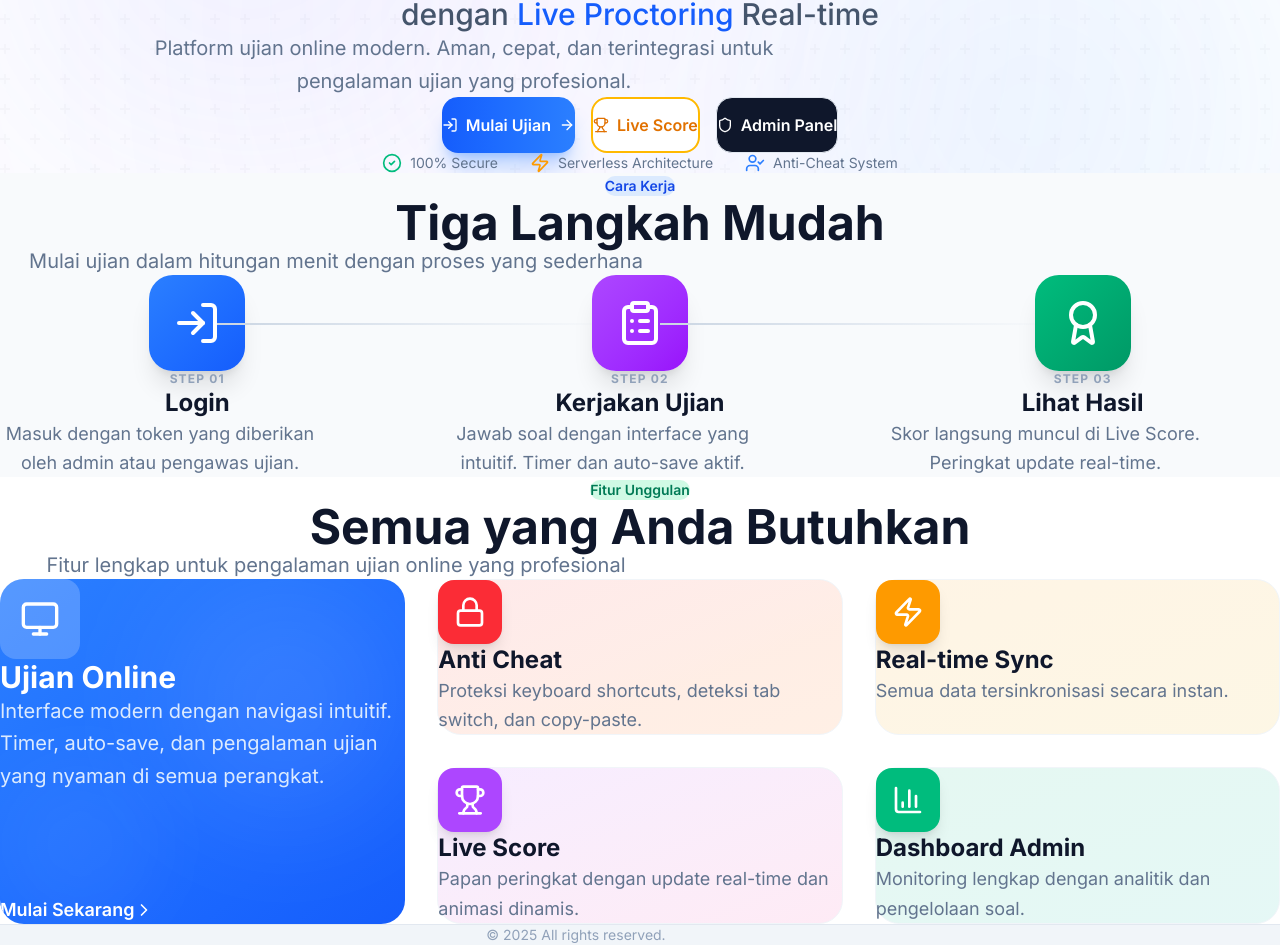
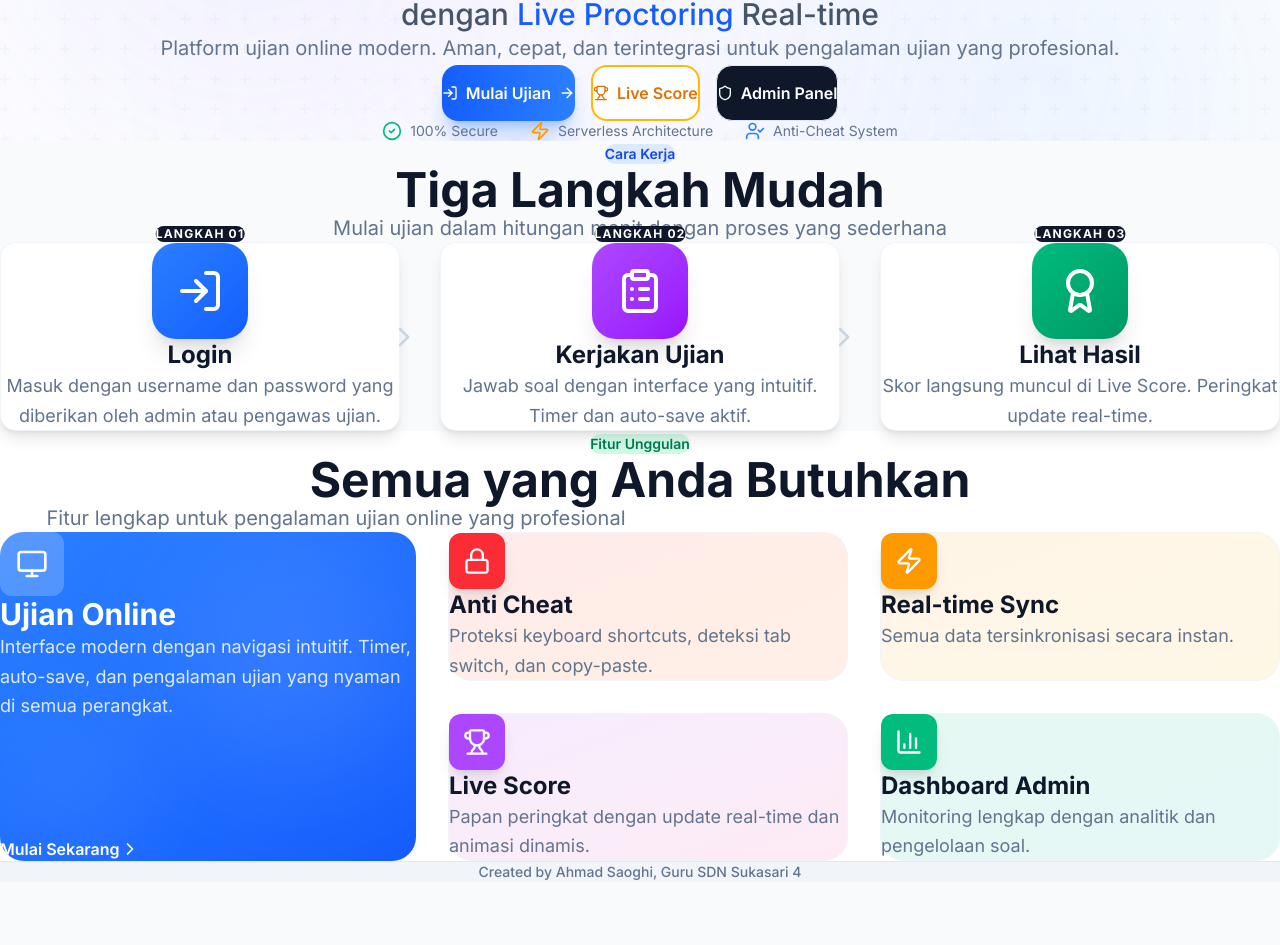
Before and after one commit to devsupat/UjianCBT, a Next.js app in the folder cbt-app/: page / in a window 1280 px wide. Shown: the part 156-1101 px from the top of the page. After the commit the page ends 1038 px from the top, so only its background shows below. Built offline with nearby package versions, Linux system fonts and the light colour scheme.

Commit message:
Update page.tsx

```diff
--- a/cbt-app/src/app/page.tsx
+++ b/cbt-app/src/app/page.tsx
@@ -28,7 +28,7 @@ export default function HomePage() {
       step: '01',
       icon: LogIn,
       title: 'Login',
-      description: 'Masuk dengan token yang diberikan oleh admin atau pengawas ujian.',
+      description: 'Masuk dengan username dan password yang diberikan oleh admin atau pengawas ujian.',
       color: 'from-blue-500 to-blue-600',
     },
     {
@@ -125,7 +125,7 @@ export default function HomePage() {
               dengan <span className="text-blue-600">Live Proctoring</span> Real-time
             </p>
 
-            <p className="text-slate-500 text-lg md:text-xl max-w-2xl mx-auto mb-12 leading-relaxed">
+            <p className="text-slate-500 text-lg md:text-xl max-w-23xl mx-auto mb-12 leading-relaxed">
               Platform ujian online modern. Aman, cepat, dan terintegrasi untuk pengalaman ujian yang profesional.
             </p>
 
@@ -184,8 +184,8 @@ export default function HomePage() {
       </section>
 
       {/* How It Works Section */}
-      <section className="py-20 lg:py-28 px-4 sm:px-6 lg:px-8 bg-slate-50 shrink-0">
-        <div className="w-full max-w-7xl mx-auto">
+      <section className="py-20 lg:py-28 px-6 sm:px-10 lg:px-20 bg-slate-50 shrink-0">
+        <div className="w-full">
           <motion.div
             initial={{ opacity: 0, y: 20 }}
             whileInView={{ opacity: 1, y: 0 }}
@@ -198,12 +198,13 @@ export default function HomePage() {
             <h2 className="text-3xl sm:text-4xl lg:text-5xl font-bold text-slate-900 mb-4">
               Tiga Langkah Mudah
             </h2>
-            <p className="text-slate-500 text-lg lg:text-xl max-w-2xl mx-auto">
+            <p className="text-slate-500 text-lg lg:text-xl max-w-20xl mx-auto">
               Mulai ujian dalam hitungan menit dengan proses yang sederhana
             </p>
           </motion.div>
 
-          <div className="grid grid-cols-1 sm:grid-cols-3 gap-8 lg:gap-12">
+          {/* Steps - Full width flex layout */}
+          <div className="flex flex-col md:flex-row gap-7 lg:gap-10 pt-6">
             {steps.map((item, index) => (
               <motion.div
                 key={item.step}
@@ -211,23 +212,30 @@ export default function HomePage() {
                 whileInView={{ opacity: 1, y: 0 }}
                 viewport={{ once: true }}
                 transition={{ delay: index * 0.15 }}
-                className="relative"
+                className="flex-1 relative"
               >
-                {/* Connector Line */}
-                {index < steps.length - 1 && (
-                  <div className="hidden sm:block absolute top-12 left-[55%] w-full h-0.5 bg-gradient-to-r from-slate-300 via-slate-200 to-transparent" />
-                )}
+                {/* Step Card */}
+                <div className="h-full bg-white rounded-2xl p-6 lg:p-10 pt-10 lg:pt-12 shadow-lg hover:shadow-xl transition-shadow border border-slate-100 text-center mt-4">
+                  {/* Step Number Badge */}
+                  <div className="absolute -top-4 left-1/2 -translate-x-1/2 px-4 py-1 bg-slate-900 text-white text-xs font-bold rounded-full tracking-widest">
+                    LANGKAH {item.step}
+                  </div>
 
-                <div className="text-center">
                   {/* Step Icon */}
-                  <div className={`inline-flex items-center justify-center w-20 h-20 lg:w-24 lg:h-24 rounded-2xl lg:rounded-3xl bg-gradient-to-br ${item.color} text-white mb-6 shadow-xl`}>
+                  <div className={`inline-flex items-center justify-center w-20 h-20 lg:w-24 lg:h-24 rounded-2xl lg:rounded-3xl bg-gradient-to-br ${item.color} text-white mb-6 shadow-xl mx-auto`}>
                     <item.icon className="w-10 h-10 lg:w-12 lg:h-12" />
                   </div>
 
-                  <div className="text-xs font-bold text-slate-400 tracking-widest mb-2">STEP {item.step}</div>
                   <h3 className="text-xl lg:text-2xl font-bold text-slate-900 mb-3">{item.title}</h3>
-                  <p className="text-slate-500 text-base lg:text-lg leading-relaxed max-w-xs mx-auto">{item.description}</p>
+                  <p className="text-slate-500 text-base lg:text-lg leading-relaxed">{item.description}</p>
                 </div>
+
+                {/* Connector Arrow - Hidden on mobile */}
+                {index < steps.length - 1 && (
+                  <div className="hidden md:flex absolute top-1/2 -right-4 lg:-right-5 -translate-y-1/2 z-10">
+                    <ChevronRight className="w-8 h-8 text-slate-300" />
+                  </div>
+                )}
               </motion.div>
             ))}
           </div>
@@ -235,8 +243,8 @@ export default function HomePage() {
       </section>
 
       {/* Bento Grid Features */}
-      <section className="py-20 lg:py-28 px-4 sm:px-6 lg:px-8 bg-white shrink-0">
-        <div className="w-full max-w-7xl mx-auto">
+      <section className="py-24 lg:py-32 px-6 sm:px-10 lg:px-20 bg-white shrink-0">
+        <div className="w-full">
           <motion.div
             initial={{ opacity: 0, y: 20 }}
             whileInView={{ opacity: 1, y: 0 }}
@@ -254,32 +262,34 @@ export default function HomePage() {
             </p>
           </motion.div>
 
-          {/* Bento Grid - 3 columns on large screens */}
-          <div className="grid grid-cols-1 sm:grid-cols-2 lg:grid-cols-3 gap-6 lg:gap-8">
-            {/* Large Card - Ujian Online */}
+          {/* Features Grid - Clean equal layout */}
+
+          <div className="flex flex-col lg:flex-row gap-6 lg:gap-8">
+            {/* Ujian Online - Feature Card */}
             <motion.div
-              initial={{ opacity: 0, y: 20 }}
+              initial={{ opacity: 0, y: 10 }}
               whileInView={{ opacity: 1, y: 0 }}
               viewport={{ once: true }}
-              className="sm:col-span-2 lg:col-span-1 lg:row-span-2 rounded-2xl lg:rounded-3xl p-8 lg:p-10 bg-gradient-to-br from-blue-500 to-blue-600 text-white relative overflow-hidden group"
+              className="flex-1 rounded-2xl lg:rounded-3xl p-8 lg:p-10 bg-gradient-to-br from-blue-500 to-blue-600 text-white relative overflow-hidden group"
             >
               <div className="absolute top-0 right-0 w-60 h-60 bg-white/10 rounded-full blur-3xl" />
               <div className="absolute bottom-0 left-0 w-40 h-40 bg-white/5 rounded-full blur-2xl" />
-              <div className="relative h-full flex flex-col min-h-[280px] lg:min-h-0">
-                <div className="w-16 h-16 lg:w-20 lg:h-20 rounded-xl lg:rounded-2xl bg-white/20 flex items-center justify-center mb-6">
-                  <Monitor className="w-8 h-8 lg:w-10 lg:h-10" />
+              <div className="relative h-full flex flex-col">
+                <div className="w-16 h-16 rounded-xl bg-white/20 flex items-center justify-center mb-6">
+                  <Monitor className="w-8 h-8" />
                 </div>
                 <h3 className="text-2xl lg:text-3xl font-bold mb-3">Ujian Online</h3>
-                <p className="text-blue-100 text-base lg:text-xl mb-6 flex-1 leading-relaxed">
+                <p className="text-blue-100 text-base lg:text-lg mb-6 flex-1 leading-relaxed">
                   Interface modern dengan navigasi intuitif. Timer, auto-save, dan pengalaman ujian yang nyaman di semua perangkat.
                 </p>
-                <Link href="/login" className="inline-flex items-center text-base lg:text-lg font-semibold text-white hover:underline w-fit">
+                <Link href="/login" className="inline-flex items-center text-base font-semibold text-white hover:underline w-fit">
                   Mulai Sekarang <ChevronRight className="w-5 h-5 ml-1" />
                 </Link>
               </div>
             </motion.div>
 
-            {/* Feature Cards - 2x2 grid on right side on large screens */}
+            {/* Other Feature Cards - 2x2 Grid */}
+            <div className="flex-[2] grid grid-cols-1 sm:grid-cols-2 gap-6 lg:gap-8">
               {bentoFeatures.map((feature, index) => (
                 <motion.div
                   key={feature.title}
@@ -289,22 +299,23 @@ export default function HomePage() {
                   transition={{ delay: (index + 1) * 0.1 }}
                   className={`rounded-2xl lg:rounded-3xl p-6 lg:p-8 bg-gradient-to-br ${feature.gradient} border border-slate-100 hover:shadow-xl hover:scale-[1.02] transition-all duration-300 group`}
                 >
-                <div className={`w-14 h-14 lg:w-16 lg:h-16 rounded-xl lg:rounded-2xl ${feature.iconBg} flex items-center justify-center mb-4 lg:mb-6 text-white group-hover:scale-110 transition-transform shadow-lg`}>
-                  <feature.icon className="w-7 h-7 lg:w-8 lg:h-8" />
+                  <div className={`w-14 h-14 rounded-xl ${feature.iconBg} flex items-center justify-center mb-4 text-white group-hover:scale-110 transition-transform shadow-lg`}>
+                    <feature.icon className="w-7 h-7" />
                   </div>
-                <h3 className="text-xl lg:text-2xl font-bold text-slate-900 mb-2 lg:mb-3">{feature.title}</h3>
+                  <h3 className="text-xl lg:text-2xl font-bold text-slate-900 mb-2">{feature.title}</h3>
                   <p className="text-slate-500 text-base lg:text-lg leading-relaxed">{feature.description}</p>
                 </motion.div>
               ))}
+            </div>
           </div>
         </div>
       </section>
 
       {/* Footer */}
       <footer className="py-6 px-6 bg-slate-100 border-t border-slate-200 shrink-0">
-        <div className="max-w-6xl mx-auto text-center">
-          <p className="text-slate-400 text-sm">
-            &copy; {new Date().getFullYear()} All rights reserved.
+        <div className="w-full flex justify-center">
+          <p className="text-slate-500 text-sm font-medium text-center">
+            Created by Ahmad Saoghi, Guru SDN Sukasari 4
           </p>
         </div>
       </footer>
```
Lines whose indentation alone changed are shown as unchanged.
